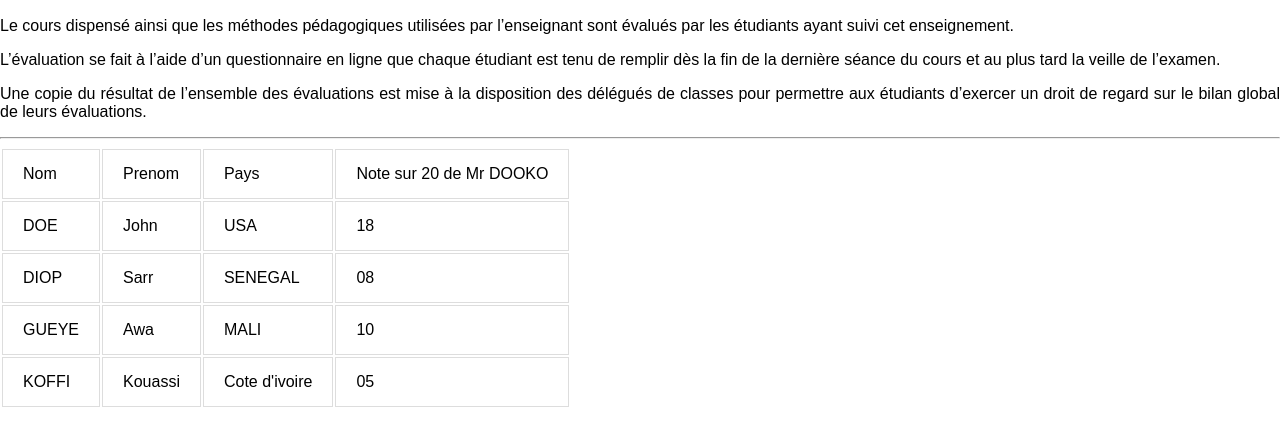
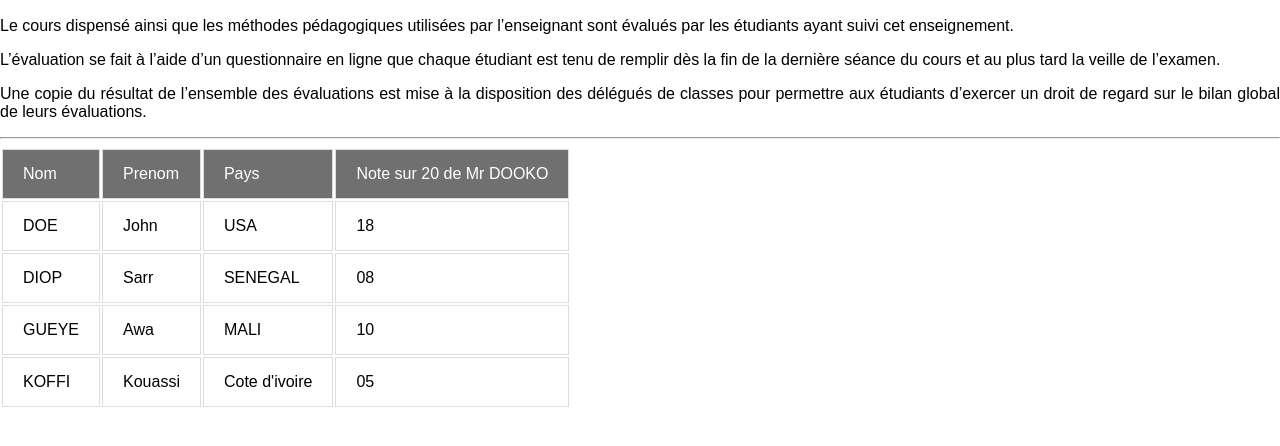
Before and after one commit to lbahini/cia, a plain HTML site: page index.html in a window 1280 px wide. Shown: the part 228-674 px from the top of the page. Drawn offline with Linux system fonts and the light colour scheme.

Commit message:
Added background color to table header

```diff
--- a/CSS/index_style.css
+++ b/CSS/index_style.css
@@ -49,14 +49,21 @@ p{
     min-width: 400px;
     width: auto;
     box-shadow: 0 5px 50px rgba(0,0,0,0.15);
-    cursor: pointer;
     margin: 100px auto;
     border: 1px solid #ddd;
 }
 
+
+tr:first-of-type{
+    background-color: #707070;
+    color: white;
+}
+
+
 tr {
     background-color: white;
     color: black;
+    cursor: pointer;
     text-align: left;
 }
 
```
